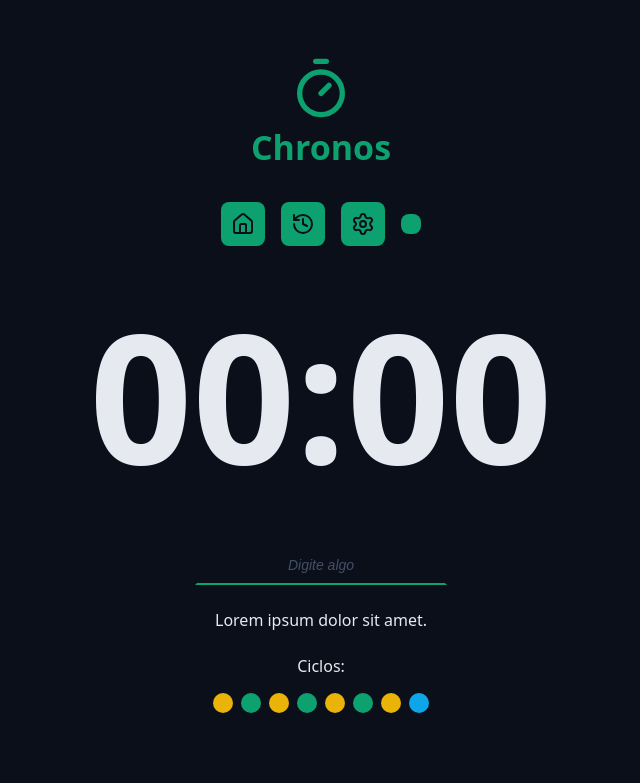
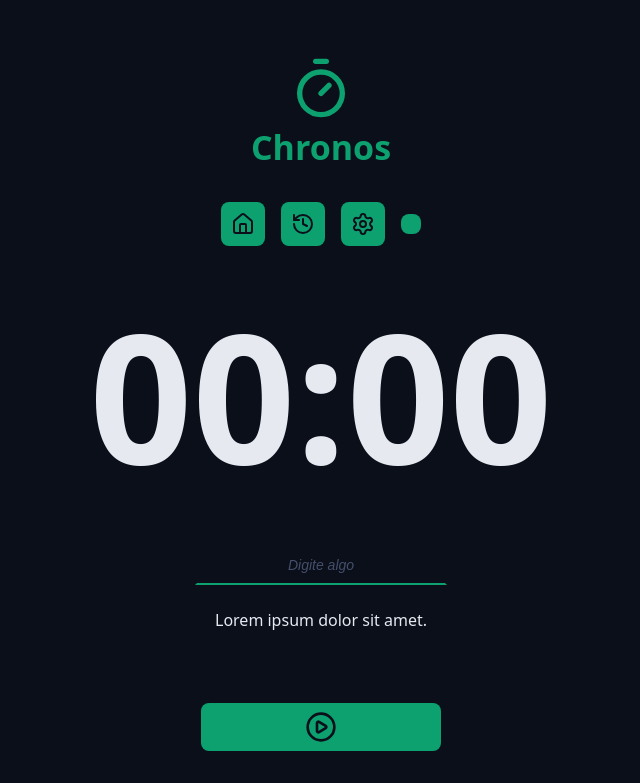
Before and after one commit to VladimirMonteiro/Course-udemy-react-next, a React (Vite) app in the folder chronos-pomodoro/: page / in a window 1280 px wide. Shown: the top 783 px of the page, without its empty margins (319-959 px from the left). Built offline with nearby package versions, Linux system fonts and the light colour scheme.

Commit message:
Feat: interupt

```diff
--- a/chronos-pomodoro/src/components/Cycles/index.tsx
+++ b/chronos-pomodoro/src/components/Cycles/index.tsx
@@ -1,19 +1,35 @@
+import { useTaskContext } from '../../contexts/TaskContext/useTaskContext';
+import { getNextCycle } from '../../utils/getNextCycle';
+import { getNextCycleType } from '../../utils/getNextCycleType';
 import styles from './styles.module.css';
 
 export function Cycles() {
+  const { state } = useTaskContext();
+  const cycleStep = Array.from({ length: state.currentCycle });
+
+  const cycleDescriptionMap = {
+    workTime: 'foco',
+    shortBreakTime: 'pausa curta',
+    longBreakTime: 'pausa longa',
+  };
+
   return (
     <div className={styles.cycles}>
       <span>Ciclos:</span>
 
       <div className={styles.cycleDots}>
-        <span className={`${styles.cycleDot} ${styles.workTime}`}></span>
-        <span className={`${styles.cycleDot} ${styles.shortBreakTime}`}></span>
-        <span className={`${styles.cycleDot} ${styles.workTime}`}></span>
-        <span className={`${styles.cycleDot} ${styles.shortBreakTime}`}></span>
-        <span className={`${styles.cycleDot} ${styles.workTime}`}></span>
-        <span className={`${styles.cycleDot} ${styles.shortBreakTime}`}></span>
-        <span className={`${styles.cycleDot} ${styles.workTime}`}></span>
-        <span className={`${styles.cycleDot} ${styles.longBreakTime}`}></span>
+        {cycleStep.map((_, index) => {
+          const nextCycle = getNextCycle(index);
+          const nextCycleType = getNextCycleType(nextCycle);
+          return (
+            <span
+              key={`${nextCycleType}_${nextCycle}`}
+              className={`${styles.cycleDot} ${styles[nextCycleType]}`}
+              aria-label={`Indicador de ciclo de ${cycleDescriptionMap[nextCycleType]}`}
+              title={`Indicador de ciclo de ${cycleDescriptionMap[nextCycleType]}`}
+            ></span>
+          );
+        })}
       </div>
     </div>
   );
--- a/chronos-pomodoro/src/components/MainForm/index.tsx
+++ b/chronos-pomodoro/src/components/MainForm/index.tsx
@@ -1,4 +1,4 @@
-import { PlayCircleIcon } from 'lucide-react';
+import { PlayCircleIcon, StopCircleIcon } from 'lucide-react';
 import { Button } from '../Button';
 import { Cycles } from '../Cycles';
 import { DefaultInput } from '../DefaultInput';
@@ -53,6 +53,26 @@ export function MainForm() {
     });
   };
 
+  const handleInteruptTask = () => {
+    setState(prevState => {
+      return {
+        ...prevState,
+        activeTask: null,
+        secondsRemaining: 0,
+        formatedSecondsRemaining: '00:00',
+        tasks: prevState.tasks.map(task => {
+          if (task.id === prevState.activeTask?.id) {
+            return {
+              ...task,
+              interruptedDate: Date.now(),
+            };
+          }
+          return task;
+        }),
+      };
+    });
+  };
+
   return (
     <form onSubmit={handleCreateNewTask} className={styles.form}>
       <div className={styles.formRow}>
@@ -61,16 +81,37 @@ export function MainForm() {
           type='text'
           placeholder='Digite algo'
           ref={taskNameInput}
+          disabled={!!state.activeTask}
         />
       </div>
       <div className={styles.formRow}>
         <p>Lorem ipsum dolor sit amet.</p>
       </div>
+      {state.currentCycle > 0 && (
+        <div className={styles.formRow}>
+          <Cycles />
+        </div>
+      )}
       <div className={styles.formRow}>
-        <Cycles />
-      </div>
-      <div className={styles.formRow}>
-        <Button icon={<PlayCircleIcon />} />
+        {!state.activeTask ? (
+          <Button
+            type='submit'
+            aria-label='Iniciar nova tarefa'
+            title='Iniciar nova tarefa'
+            icon={<PlayCircleIcon />}
+            key='start-task-button'
+          />
+        ) : (
+          <Button
+            type='button'
+            aria-label='Interromper tarefa atual'
+            title='Interromper tarefa atual'
+            color='red'
+            icon={<StopCircleIcon />}
+            onClick={handleInteruptTask}
+            key='stop-task-button'
+          />
+        )}
       </div>
     </form>
   );
```
